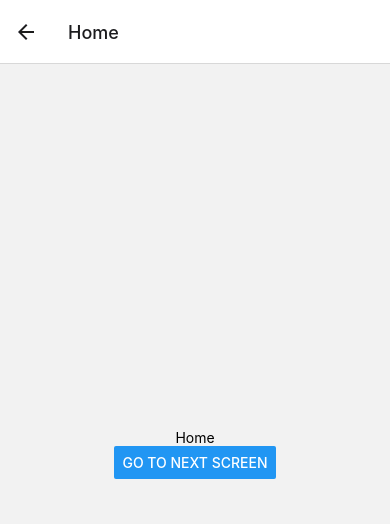
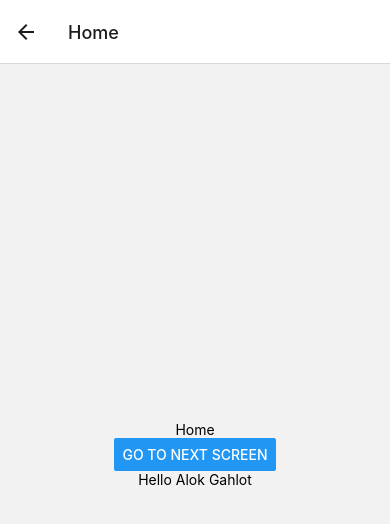
Before and after one commit to Alok-Gahlot/Sentry, a React Native app: screen /Home in a window 390 px wide. Shown: the top 524 px of the page. Built offline with nearby package versions, Linux system fonts and the light colour scheme.

Commit message:
shubham's checking

```diff
--- a/src/Home.js
+++ b/src/Home.js
@@ -24,6 +24,7 @@ export default function Home({navigation}) {
           }, 3000);
         }}
       />
+      <Text>Hello Alok Gahlot</Text>
     </View>
   );
 }
```
Also changed, not shown: 2 other files (tests, documents, lock files or other folders).
